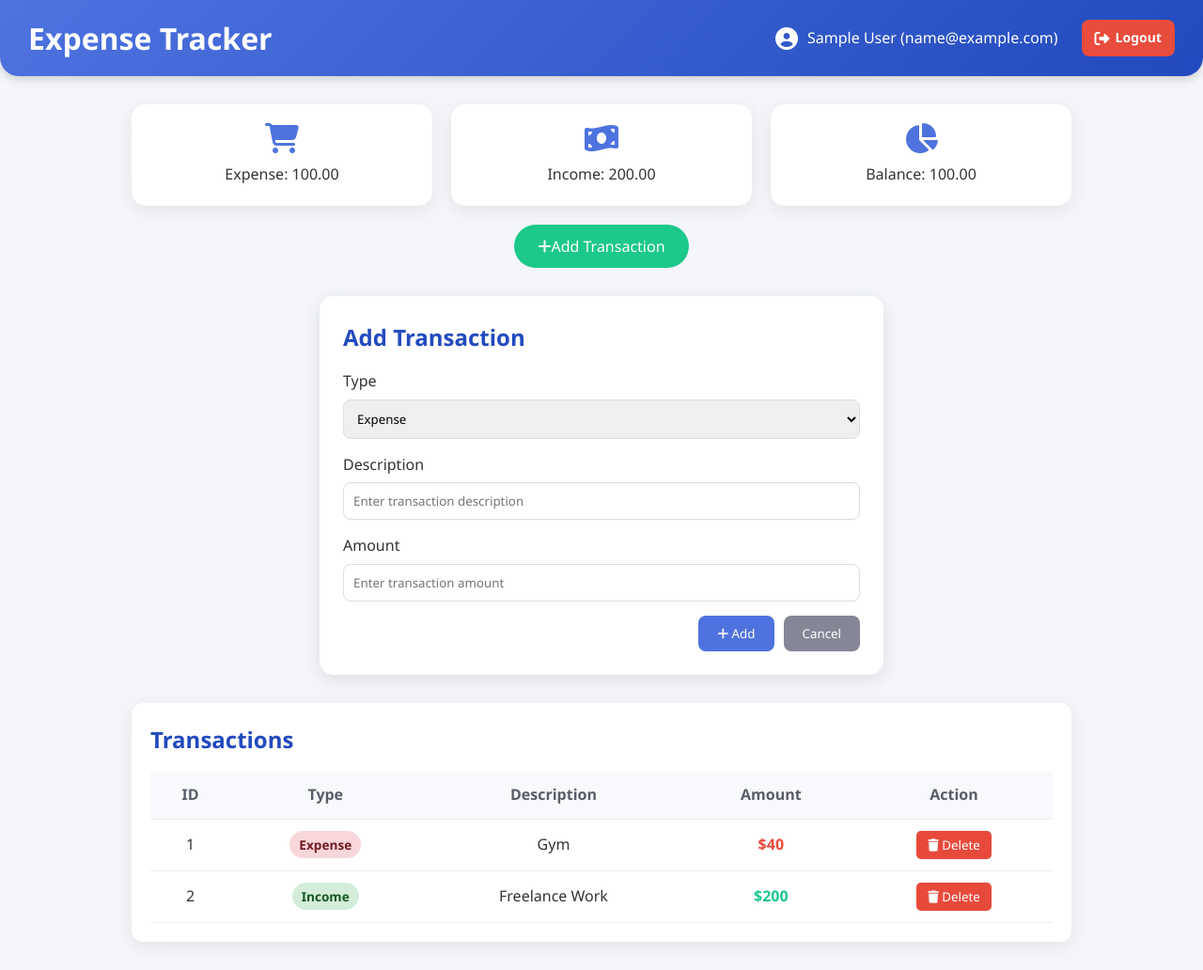
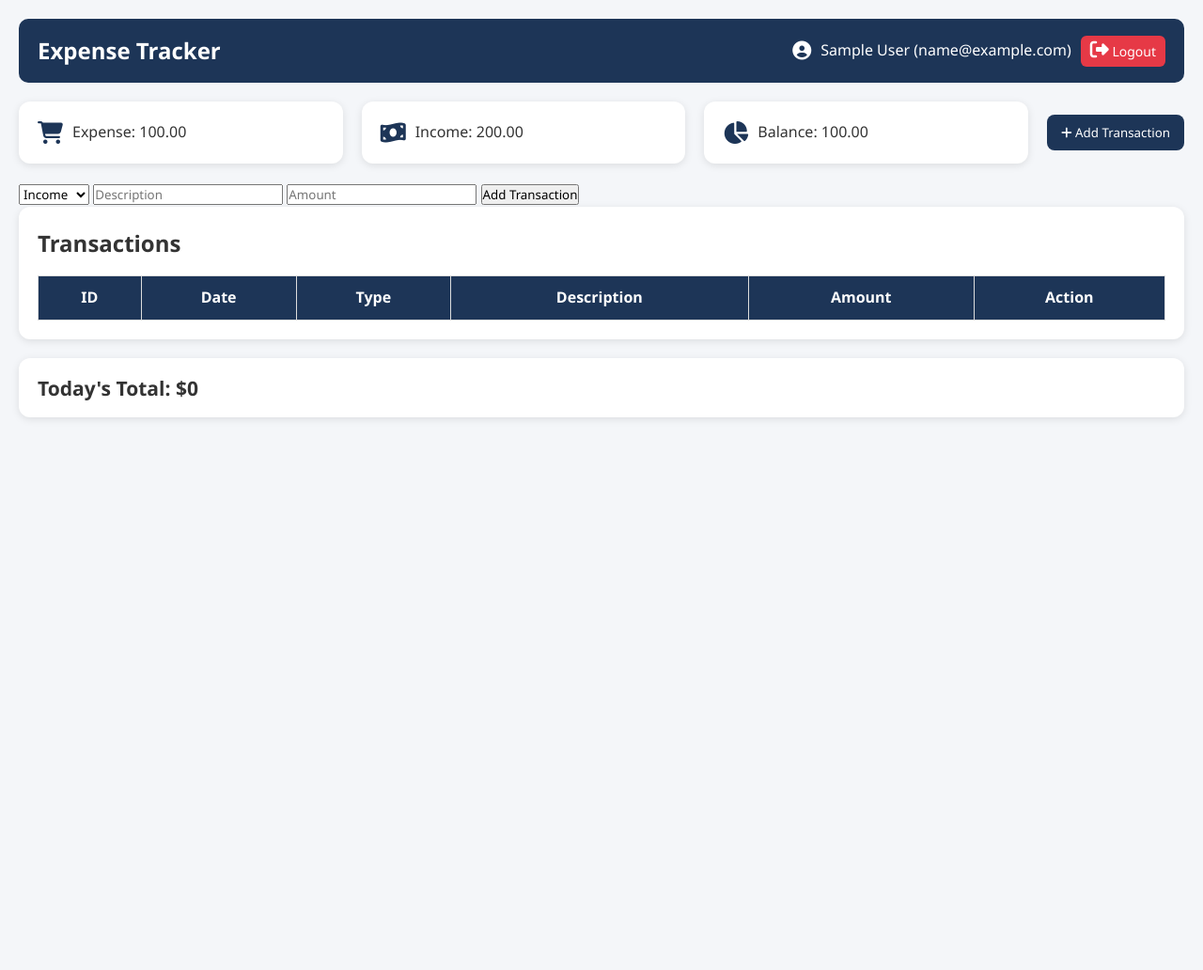
Before and after one commit to rupomhalder/Daily-Expense-Tracker-for-students-, a PHP site: page / in a window 1280 px wide. Shown: the whole page at 94% size. After the commit the page ends 446 px from the top, so only its background shows below. Run offline with PHP 8.4, Linux system fonts and the light colour scheme; the visitor is signed in with stand-in values (Sample User, id 1); lists and menus that the app fills with data are empty.

Commit message:
Merge completed and all changes added

```diff
--- a/Expense Tracker/assets/css/style.css
+++ b/Expense Tracker/assets/css/style.css
@@ -12,6 +12,7 @@ body {
   background-color: #f4f6f9;
   color: #333;
   line-height: 1.6;
+  padding: 20px;
 }
 
 /* ============================
@@ -21,22 +22,17 @@ header {
   display: flex;
   justify-content: space-between;
   align-items: center;
-  padding: 15px 30px;
-  background: linear-gradient(135deg, #4e73df, #224abe);
+  background: #1d3557;
   color: #fff;
-  border-radius: 0 0 20px 20px;
-  box-shadow: 0 4px 10px rgba(0, 0, 0, 0.15);
+  padding: 15px 20px;
+  border-radius: 10px;
+  margin-bottom: 20px;
 }
 
-#header-title {
-  margin: 0;
-  font-size: 2rem;
-  font-weight: 600;
+header h1 {
+  font-size: 24px;
 }
 
-/* ============================
-   Profile Section
-============================ */
 .profile-section {
   display: flex;
   align-items: center;
@@ -44,93 +40,77 @@ header {
 }
 
 .profile-section i {
-  font-size: 1.5rem;
-  color: #fff;
+  font-size: 20px;
 }
 
 .logout-btn {
-  margin-left: 15px;
-  padding: 6px 12px;
-  background: #ff4d4d;
-  color: white;
+  color: #fff;
+  background: #e63946;
+  padding: 5px 10px;
+  border-radius: 6px;
   text-decoration: none;
-  border-radius: 5px;
   font-size: 14px;
-  transition: background 0.3s ease;
 }
 
 .logout-btn:hover {
-  background: #e60000;
+  background: #c92a36;
 }
 
 /* ============================
-   Dashboard Section
+   Dashboard Panels
 ============================ */
 .dashboard {
-  display: grid;
-  grid-template-columns: repeat(auto-fit, minmax(250px, 1fr));
+  display: flex;
   gap: 20px;
-  margin: 30px auto;
-  width: 95%;
-  max-width: 1000px;
+  flex-wrap: wrap;
+  margin-bottom: 20px;
+  align-items: center;
 }
 
 .data-panel {
+  flex: 1;
   background: #fff;
-  border-radius: 15px;
   padding: 20px;
-  text-align: center;
-  box-shadow: 0 5px 20px rgba(0, 0, 0, 0.08);
-  transition: transform 0.3s ease;
-}
-
-.data-panel:hover {
-  transform: translateY(-5px);
+  border-radius: 12px;
+  box-shadow: 0 2px 8px rgba(0,0,0,0.1);
+  display: flex;
+  gap: 10px;
+  align-items: center;
 }
 
 .data-panel i {
-  font-size: 2rem;
-  margin-bottom: 10px;
-  color: #4e73df;
-  display: block;
+  font-size: 24px;
+  color: #1d3557;
 }
 
-/* Add Transaction Button inside dashboard */
-.add {
-  grid-column: 1 / -1; /* spans all columns */
-  justify-self: center;
-  padding: 12px 25px;
-  font-size: 1rem;
-  font-weight: 500;
+.dashboard button {
+  background: #1d3557;
+  color: #fff;
   border: none;
-  border-radius: 30px;
-  background: #1cc88a;
-  color: white;
+  padding: 10px 15px;
+  border-radius: 8px;
   cursor: pointer;
-  transition: background 0.3s ease, transform 0.2s;
+  transition: background 0.3s;
 }
 
-.add:hover {
-  background: #17a673;
-  transform: translateY(-2px);
+.dashboard button:hover {
+  background: #457b9d;
 }
 
 /* ============================
-   Transaction Form Section
+   Transaction Form
 ============================ */
 .form-section {
   background: #fff;
-  margin: 30px auto;
-  padding: 25px;
-  border-radius: 15px;
-  width: 95%;
-  max-width: 600px;
-  box-shadow: 0 5px 20px rgba(0, 0, 0, 0.1);
+  padding: 20px;
+  border-radius: 12px;
+  box-shadow: 0 2px 8px rgba(0,0,0,0.1);
+  margin-bottom: 20px;
+  display: none; /* hidden by default */
 }
 
 .form-section h2 {
   margin-bottom: 15px;
-  color: #224abe;
 }
 
 .input-group {
@@ -139,104 +119,62 @@ header {
 
 .input-group label {
   display: block;
-  margin-bottom: 6px;
-  font-weight: 500;
+  font-weight: bold;
+  margin-bottom: 5px;
 }
 
 .input-group input,
 .input-group select {
   width: 100%;
-  padding: 10px;
-  border-radius: 8px;
+  padding: 8px;
   border: 1px solid #ddd;
-  outline: none;
-  transition: border-color 0.3s ease;
-}
-
-.input-group input:focus,
-.input-group select:focus {
-  border-color: #4e73df;
+  border-radius: 6px;
 }
 
 .form-buttons {
   display: flex;
-  justify-content: flex-end;
   gap: 10px;
 }
 
 .add-transaction-btn {
-  background: #4e73df;
+  background: #2a9d8f;
   color: #fff;
   border: none;
-  padding: 10px 20px;
+  padding: 10px 15px;
   border-radius: 8px;
   cursor: pointer;
-  transition: background 0.3s;
 }
 
 .add-transaction-btn:hover {
-  background: #224abe;
+  background: #21867a;
 }
 
 .cancel-transaction-btn {
-  background: #858796;
+  background: #e63946;
   color: #fff;
   border: none;
-  padding: 10px 20px;
+  padding: 10px 15px;
   border-radius: 8px;
   cursor: pointer;
-  transition: background 0.3s;
 }
 
 .cancel-transaction-btn:hover {
-  background: #6c757d;
-}
-
-.logout-btn {
-    display: inline-flex;
-    align-items: center;
-    gap: 6px; /* space between icon and text */
-    padding: 8px 14px;
-    background: #e74c3c;   /* red background */
-    color: #fff;
-    font-size: 14px;
-    font-weight: bold;
-    border-radius: 8px;
-    text-decoration: none;
-    transition: background 0.3s, transform 0.2s;
-}
-
-.logout-btn i {
-    font-size: 16px;
-}
-
-.logout-btn:hover {
-    background: #c0392b;   /* darker red */
-    transform: translateY(-2px);
-}
-
-.logout-btn:active {
-    transform: translateY(0);
-    background: #a93226;  /* pressed effect */
+  background: #c92a36;
 }
 
 /* ============================
-   Transactions Table Section
+   Transaction Table
 ============================ */
 .table-section {
-  margin: 30px auto;
-  width: 95%;
-  max-width: 1000px;
   background: #fff;
+  padding: 20px;
   border-radius: 12px;
-  padding: 20px;
-  box-shadow: 0 5px 20px rgba(0, 0, 0, 0.08);
+  box-shadow: 0 2px 8px rgba(0,0,0,0.1);
+  margin-bottom: 20px;
 }
 
 .table-section h2 {
   margin-bottom: 15px;
-  font-size: 1.5rem;
-  color: #224abe;
 }
 
 .transaction-table {
@@ -246,58 +184,37 @@ header {
 
 .transaction-table th,
 .transaction-table td {
-  border-bottom: 1px solid #eee;
-  padding: 12px;
+  border: 1px solid #ddd;
+  padding: 10px;
   text-align: center;
 }
 
 .transaction-table th {
-  background: #f8f9fc;
-  color: #5a5c69;
-  font-weight: 600;
+  background: #1d3557;
+  color: #fff;
 }
 
-.transaction-table tr:hover {
-  background: #f1f1f1;
+.delete-btn {
+  background: #e63946;
+  color: #fff;
+  border: none;
+  padding: 5px 10px;
+  border-radius: 6px;
+  cursor: pointer;
 }
 
-.type-badge {
-  padding: 5px 10px;
-  border-radius: 15px;
-  font-size: 0.85rem;
-  font-weight: 600;
+.delete-btn:hover {
+  background: #c92a36;
 }
 
-.type-expense {
-  background: #f8d7da;
-  color: #721c24;
+/* ============================
+   Today's Total
+============================ */
+.today-total {
+  background: #fff;
+  padding: 15px 20px;
+  border-radius: 12px;
+  box-shadow: 0 2px 8px rgba(0,0,0,0.1);
+  font-size: 18px;
+  font-weight: bold;
 }
-
-.type-income {
-  background: #d4edda;
-  color: #155724;
-}
-
-.amount-expense {
-  color: #e74a3b;
-  font-weight: 600;
-}
-
-.amount-income {
-  color: #1cc88a;
-  font-weight: 600;
-}
-
-.delete-button {
-  background: #e74a3b;
-  color: #fff;
-  border: none;
-  padding: 6px 12px;
-  border-radius: 5px;
-  cursor: pointer;
-  transition: background 0.3s;
-}
-
-.delete-button:hover {
-  background: #c0392b;
-}
--- a/Expense Tracker/assets/js/script.js
+++ /dev/null
@@ -1,103 +0,0 @@
- // ==== DOM Elements ====
-const addTransactionBtn = document.querySelector(".add");
-const formSection = document.querySelector(".form-section");
-const cancelBtn = document.querySelector(".cancel-transaction-btn");
-const transactionForm = document.getElementById("transaction-form");
-const tableBody = document.querySelector(".transaction-table tbody");
-
-// Totals
-const expenseTotal = document.getElementById("expense-total");
-const incomeTotal = document.getElementById("income-total");
-const balanceTotal = document.getElementById("balance-total");
-
-// Backend API base URL
-const API_URL = "http://localhost:5000/api/transactions";
-
-// ==== Show & Hide Form ====
-addTransactionBtn.addEventListener("click", () => {
-    formSection.style.display = "block";
-    formSection.scrollIntoView({ behavior: "smooth" });
-});
-
-cancelBtn.addEventListener("click", () => {
-    formSection.style.display = "none";
-});
-
-// ==== Fetch Transactions ====
-async function fetchTransactions() {
-    try {
-        const res = await fetch(API_URL);
-        const data = await res.json();
-        renderTransactions(data);
-    } catch (err) {
-        console.error("Error fetching transactions:", err);
-    }
-}
-
-// ==== Render Transactions in Table ====
-function renderTransactions(transactions) {
-    tableBody.innerHTML = "";
-    let expense = 0, income = 0;
-
-    transactions.forEach(t => {
-        if (t.type === "expense") expense += t.amount;
-        else income += t.amount;
-
-        const tr = document.createElement("tr");
-        tr.innerHTML = `
-            <td>${t.id}</td>
-            <td><span class="type-badge type-${t.type}">${t.type}</span></td>
-            <td>${t.description}</td>
-            <td class="amount-${t.type}">$${t.amount}</td>
-            <td><button class="delete-button" data-id="${t.id}">
-                <i class="fas fa-trash"></i> Delete
-            </button></td>
-        `;
-        tableBody.appendChild(tr);
-    });
-
-    expenseTotal.textContent = expense.toFixed(2);
-    incomeTotal.textContent = income.toFixed(2);
-    balanceTotal.textContent = (income - expense).toFixed(2);
-
-    // attach delete event
-    document.querySelectorAll(".delete-button").forEach(btn => {
-        btn.addEventListener("click", () => deleteTransaction(btn.dataset.id));
-    });
-}
-
-// ==== Add Transaction ====
-transactionForm.addEventListener("submit", async (e) => {
-    e.preventDefault();
-
-    const type = document.getElementById("transaction-type").value;
-    const description = document.getElementById("transaction-description").value;
-    const amount = parseFloat(document.getElementById("transaction-amount").value);
-
-    try {
-        await fetch(API_URL, {
-            method: "POST",
-            headers: { "Content-Type": "application/json" },
-            body: JSON.stringify({ type, description, amount })
-        });
-
-        transactionForm.reset();
-        formSection.style.display = "none";
-        fetchTransactions(); // reload
-    } catch (err) {
-        console.error("Error adding transaction:", err);
-    }
-});
-
-// ==== Delete Transaction ====
-async function deleteTransaction(id) {
-    try {
-        await fetch(`${API_URL}/${id}`, { method: "DELETE" });
-        fetchTransactions();
-    } catch (err) {
-        console.error("Error deleting transaction:", err);
-    }
-}
-
-// ==== Initial Load ====
-fetchTransactions();
--- a/Expense Tracker/public/index.php
+++ b/Expense Tracker/public/index.php
@@ -1,6 +1,6 @@
  <?php
 // dashboard.php
- session_start();
+session_start();
 if (!isset($_SESSION['user_id'])) {
     header("Location: ../auth/login.php");
     exit();
@@ -8,7 +8,6 @@ if (!isset($_SESSION['user_id'])) {
 
 $userName = $_SESSION['name'];
 $userEmail = $_SESSION['email'];
-
 ?>
 
  <!DOCTYPE html>
@@ -55,37 +54,24 @@ $userEmail = $_SESSION['email'];
              <i class="fa-solid fa-chart-pie"></i>
              <div>Balance: <span id="balance-total">100.00</span></div>
          </div>
-         <button class="add Transaction"><i class="fa-solid fa-plus"></i>Add Transaction</button>
+
+         <!-- Fixed class name -->
+         <button class="toggle-transaction-form-btn">
+             <i class="fa-solid fa-plus"></i> Add Transaction
+         </button>
      </div>
 
      <!-- Add Transaction Form -->
-     <section class="form-section">
-         <h2>Add Transaction</h2>
-         <form id="transaction-form">
-             <div class="input-group">
-                 <label for="transaction-type">Type</label>
-                 <select id="transaction-type" required>
-                     <option value="expense">Expense</option>
-                     <option value="income">Income</option>
-                 </select>
-             </div>
+     <form id="transaction-form">
+         <select id="transaction-type" name="transaction_type">
+             <option value="income">Income</option>
+             <option value="expense">Expense</option>
+         </select>
+         <input id="transaction-description" name="transaction_description" type="text" placeholder="Description">
+         <input id="transaction-amount" name="transaction_amount" type="number" step="0.01" placeholder="Amount">
+         <button type="submit">Add Transaction</button>
+     </form>
 
-             <div class="input-group">
-                 <label for="transaction-description">Description</label>
-                 <input type="text" id="transaction-description" placeholder="Enter transaction description" required>
-             </div>
-
-             <div class="input-group">
-                 <label for="transaction-amount">Amount</label>
-                 <input type="number" id="transaction-amount" placeholder="Enter transaction amount" required>
-             </div>
-
-             <div class="form-buttons">
-                 <button type="submit" class="add-transaction-btn"><i class="fa-solid fa-plus"></i> Add</button>
-                 <button type="reset" class="cancel-transaction-btn">Cancel</button>
-             </div>
-         </form>
-     </section>
 
      <!-- Transactions Table -->
      <section class="table-section">
@@ -94,6 +80,7 @@ $userEmail = $_SESSION['email'];
              <thead>
                  <tr>
                      <th>ID</th>
+                     <th>Date</th>
                      <th>Type</th>
                      <th>Description</th>
                      <th>Amount</th>
@@ -101,23 +88,14 @@ $userEmail = $_SESSION['email'];
                  </tr>
              </thead>
              <tbody>
-                 <tr>
-                     <td>1</td>
-                     <td><span class="type-badge type-expense">Expense</span></td>
-                     <td>Gym</td>
-                     <td class="amount-expense">$40</td>
-                     <td><button class="delete-button"><i class="fas fa-trash"></i> Delete</button></td>
-                 </tr>
-                 <tr>
-                     <td>2</td>
-                     <td><span class="type-badge type-income">Income</span></td>
-                     <td>Freelance Work</td>
-                     <td class="amount-income">$200</td>
-                     <td><button class="delete-button"><i class="fas fa-trash"></i> Delete</button></td>
-                 </tr>
+                 <!-- New rows will be added here -->
              </tbody>
          </table>
      </section>
+
+     <div class="today-total">
+         <h3>Today's Total: <span id="today-total">$0</span></h3>
+     </div>
 
      <script type="module" src="../assets/js/script.js"></script>
  </body>
```
Also changed, not shown: Expense Tracker/assets/js/scripit.js (added, +68 -0 lines), Expense Tracker/auth/login.php (+14 -16 lines), Expense Tracker/backend/api/add_transaction.php (added, +23 -0 lines), Expense Tracker/backend/api/get_transaction.php (added, +15 -0 lines), Expense Tracker/backend/src/routes/db.php (+9 -8 lines).
